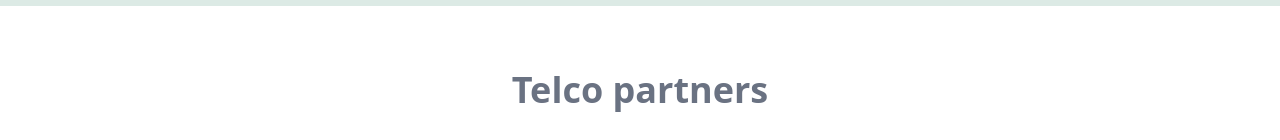
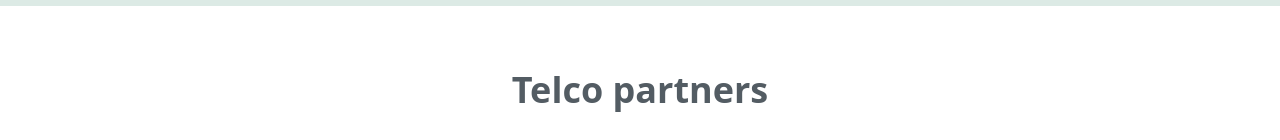
Before and after one commit to jawadaliadzspec/super-text, a website built with Vite: page src/pages/sms-commands.html in a window 1280 px wide. Shown: the part 1360-1500 px from the top of the page. Built offline with nearby package versions, Linux system fonts and the light colour scheme; what @iconify/tailwind4 would draw is missing.

Commit message:
fix heading

```diff
--- a/src/pages/sms-commands.html
+++ b/src/pages/sms-commands.html
@@ -329,7 +329,7 @@
 
       <!-- telco partners slider -->
       <section class="py-16 px-3 lg:px-16 xl:px-32 relative">
-        <h2 class="text-center text-gray-500 text-4xl font-black mb-8">Telco partners</h2>
+        <h2 class="text-center text-[#535C63] text-4xl font-bold mb-8">Telco partners</h2>
         <div class="w-full flex gap-5 items-center flex-wrap justify-center 3xl:justify-between">
           <div class="w-24">
             <img
```
